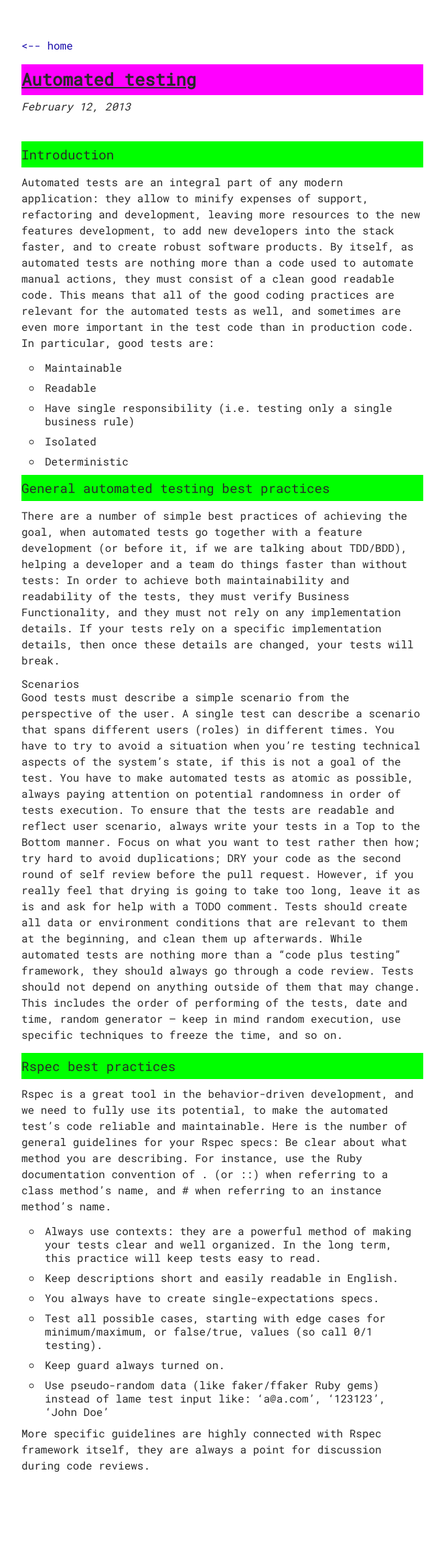
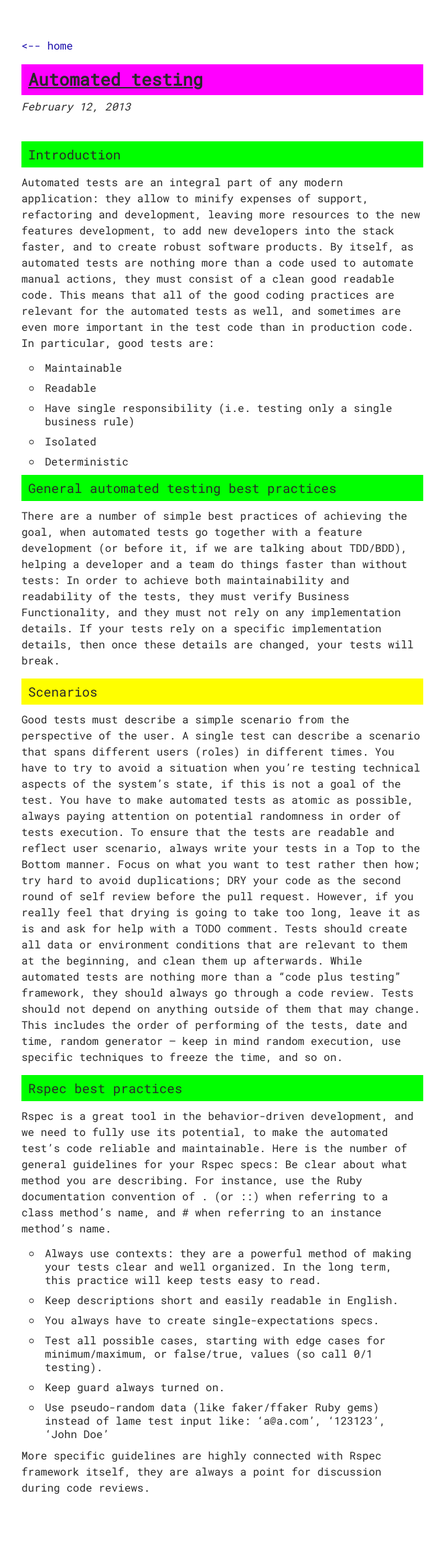
Before and after one commit to vshvedov/vladcodes, a Jekyll site: the page built from _posts/2013-02-12-automated-testing.md, in a window 1280 px wide. Shown: the whole page at 67% size, without its empty margins (308-971 px from the left). Built offline with Jekyll 4.4.1, drawn with Linux system fonts in a browser that asks for light colours; before the commit the page ends 2305 px from its top, so only the background shows below that.

Commit message:
update css

```diff
--- a/_sass/_reset.scss
+++ b/_sass/_reset.scss
@@ -38,14 +38,20 @@ table {
 
 // HEADERS
 h1 {
-	padding: 10px 0 10px 0 !important;
+	padding: 10px !important;
     margin-bottom: 10px;
 	font-size: larger;
 	background-color: fuchsia;
 }
 h2 {
-	padding: 10px 0 10px 0 !important;
+	padding: 10px !important;
     margin-bottom: 10px;
 	font-size: larger;
 	background-color: lime;
 }
+h3 {
+	padding: 10px !important;
+    margin-bottom: 10px;
+	font-size: larger;
+	background-color: yellow;
+}
```
